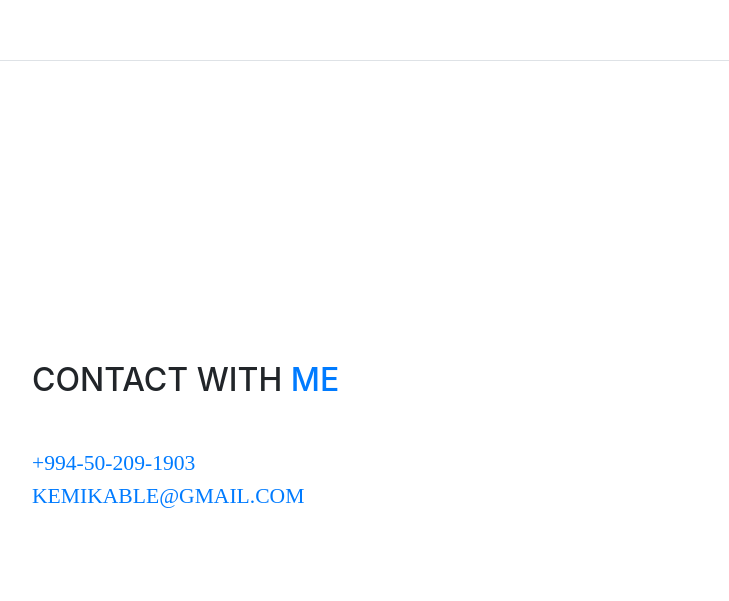
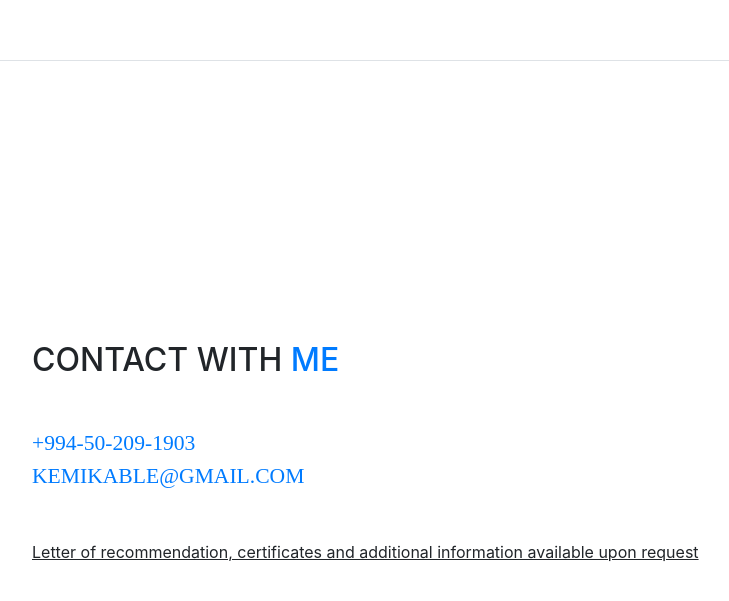
Before and after one commit to kemikable/Portfolio, a website with bundled scripts: page index.html in a window 1280 px wide. Shown: the part 3939-4540 px from the top of the page, without its empty margins (288-1017 px from the left). Built offline with nearby package versions, Linux system fonts and the light colour scheme; a web font is replaced by a local one.

Commit message:
add info

```diff
--- a/index.html
+++ b/index.html
@@ -284,6 +284,9 @@
         <div class="subheading mb-5"><a href="tel:+994502091903">+994-50-209-1903</a><br>
           <a href="mailto:kemikable@gmail.com">kemikable@gmail.com</a>
         </div>
+        <p>
+          <u> Letter of recommendation, certificates and additional information available upon request</u>
+        </p>
       </div>
     </section>
 
```
